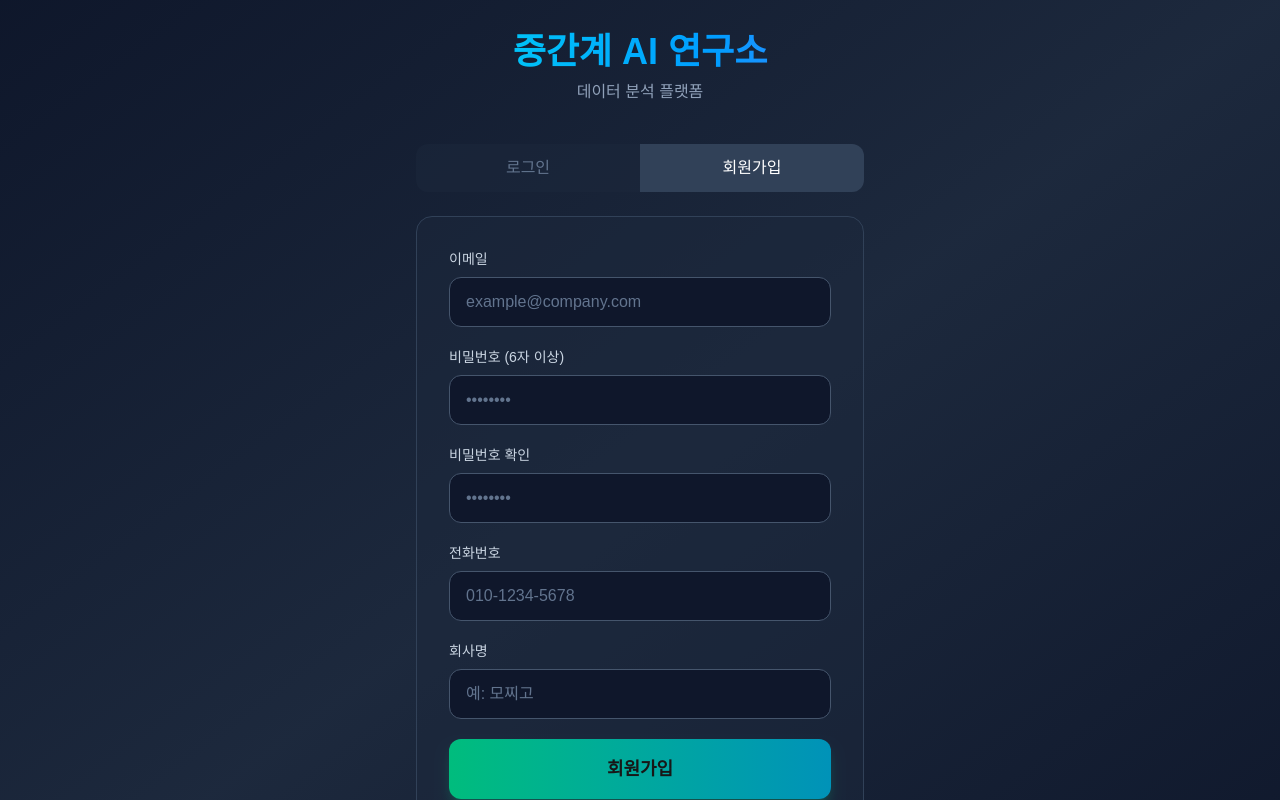
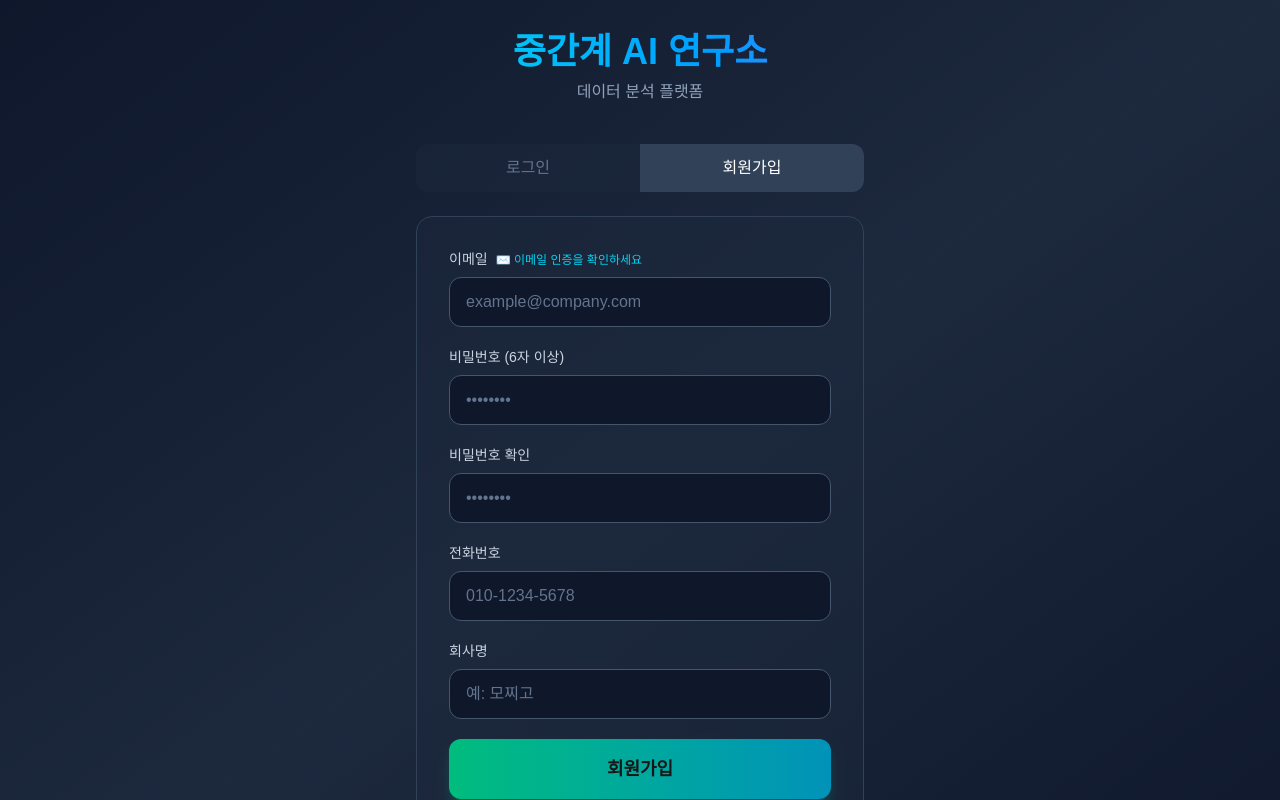
Before and after one commit to bcshine/midcamstone-data-app-25120702, a Next.js app: page /login in a window 1280 px wide. Both pictures are taken after a click on the button "회원가입". Shown: the top 800 px of the page. Built offline with nearby package versions, Linux system fonts and the light colour scheme; no server answers.

Commit message:
feat: 회원가입 이메일 필드에 인증 안내 메시지 추가 및 자동로그인 기능 구현

```diff
--- a/app/login/page.tsx
+++ b/app/login/page.tsx
@@ -306,6 +306,9 @@
               <div>
                 <label htmlFor="signup-email" className="block text-sm font-medium text-slate-300 mb-2">
                   이메일
+                  <span className="text-cyan-400 text-xs ml-2">
+                    ✉️ 이메일 인증을 확인하세요
+                  </span>
                 </label>
                 <input
                   id="signup-email"
```
